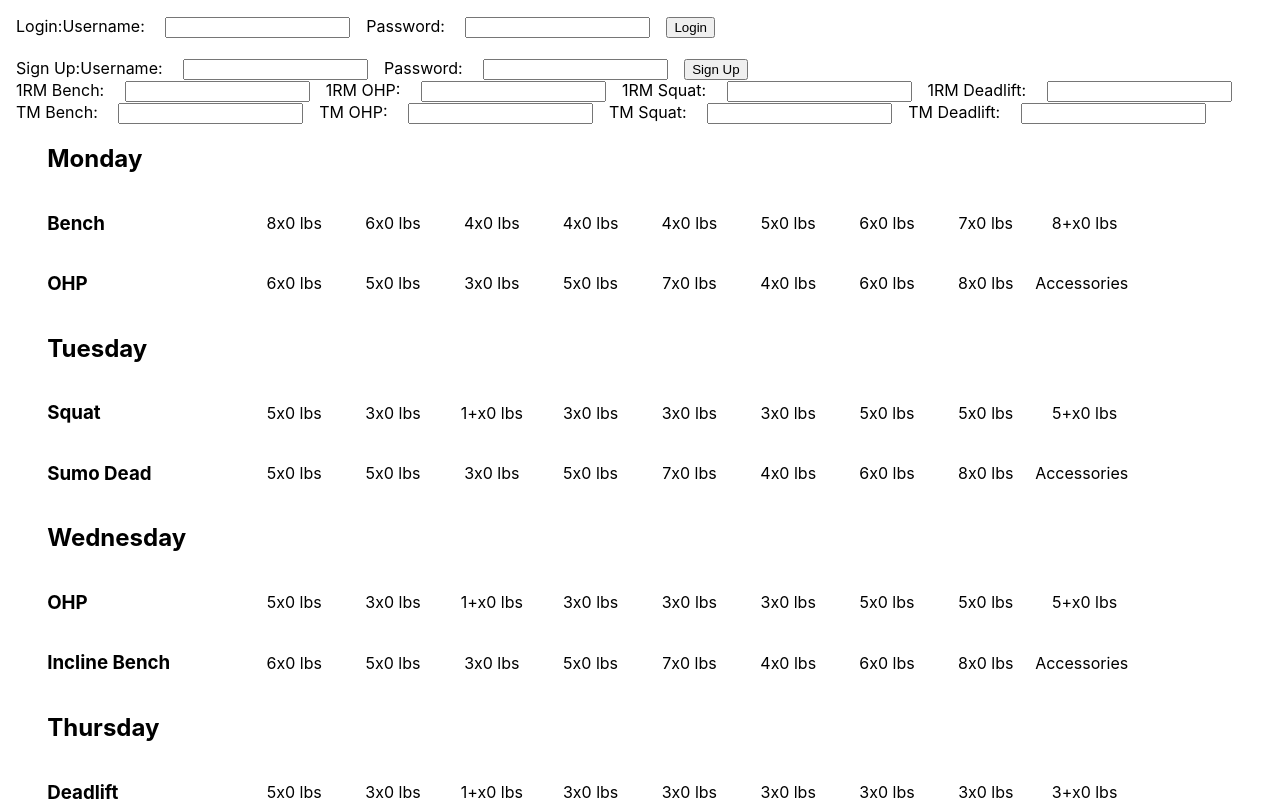
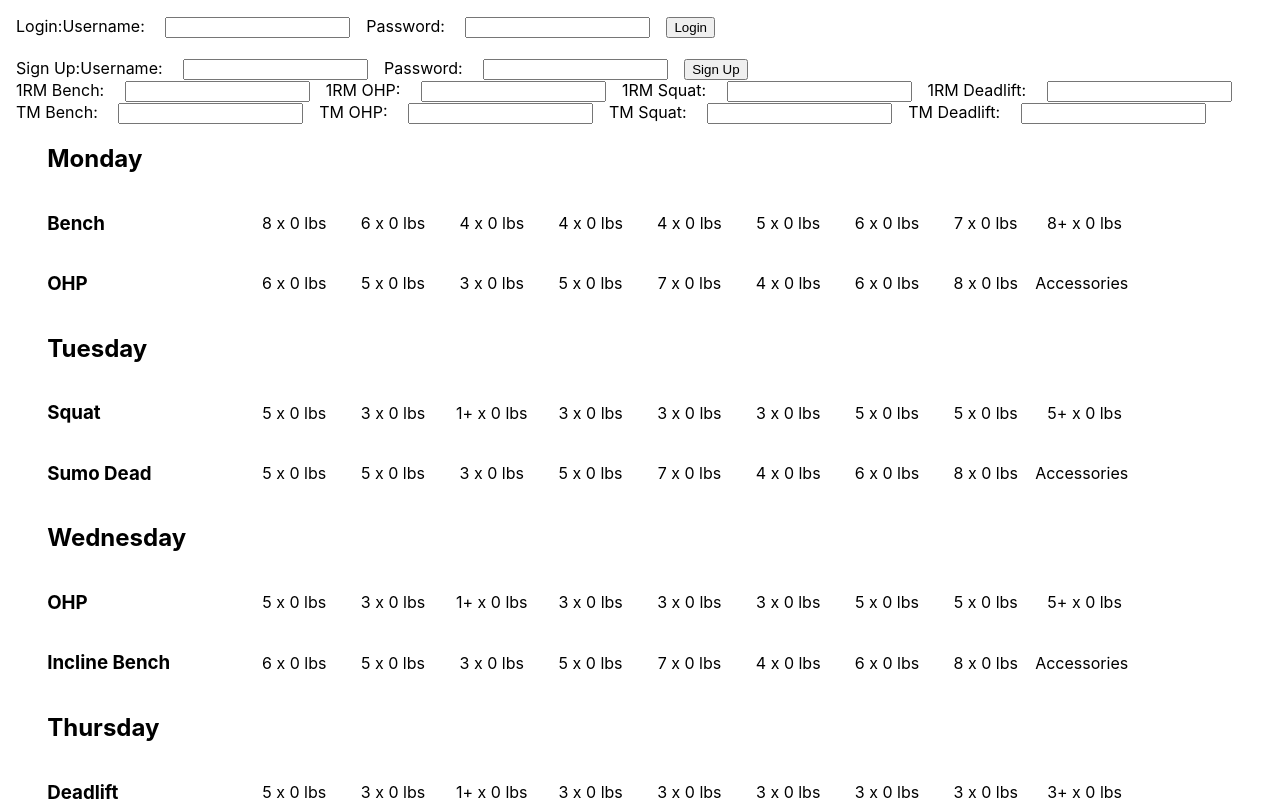
Before and after one commit to brianqian/nsuns-react, a React (Create React App) app in the folder client/: page / in a window 1280 px wide. Shown: the top 801 px of the page. Built offline with nearby package versions, Linux system fonts and the light colour scheme.

Commit message:
bcrypt login fixed, route names changed, created weightBox and accessory comp.

```diff
--- a/client/src/App.js
+++ b/client/src/App.js
@@ -24,8 +24,6 @@ class App extends Component {
   getUserInfo = userInfo => {
     console.log('now in app:', userInfo);
     this.setState({ userInfo });
-    // const { benchTM, ohpTM, deadliftTM, squatTM, id } = userObj;
-    // this.setState({ benchTM, ohpTM, deadliftTM, squatTM, userId: id });
   };
 
   logOut = () => {
@@ -33,11 +31,11 @@ class App extends Component {
   };
 
   changeUserWeights = (name, value) => {
+    // if (!value) value = 0;
     value = parseInt(value);
     const userInfo = this.state.userInfo;
     userInfo[name] = value;
     this.setState({ userInfo });
-    console.log(this.state.userInfo);
   };
 
   render() {
@@ -45,16 +43,12 @@ class App extends Component {
       <div className="App">
         <header>
           <LoginSignup
-            userId={this.state.userInfo.id}
+            userInfo={this.state.userInfo || null}
             getInfo={this.getUserInfo}
             logOut={this.logOut}
           />
         </header>
-        <MainPage
-          userId={this.state.userInfo.id}
-          userWeights={this.state.userInfo}
-          changeWeights={this.changeUserWeights}
-        />
+        <MainPage userWeights={this.state.userInfo} changeWeights={this.changeUserWeights} />
       </div>
     );
   }
--- /dev/null
+++ b/client/src/components/accessoryBox.js
@@ -0,0 +1,12 @@
+import React, { Component } from 'react';
+
+export default class accessoryBox extends Component {
+  render() {
+    return (
+      <div>
+        <p>Accessories</p>
+        {/* <p>Test</p> */}
+      </div>
+    );
+  }
+}
--- a/client/src/components/dailyLift.css
+++ b/client/src/components/dailyLift.css
@@ -24,14 +24,3 @@
   height: 100%;
   user-select: none;
 }
-
-.marked {
-  color: white;
-  background-color: #000;
-}
-
-/* @media only screen and (max-width: 600px) {
-  body {
-    background-color: lightblue;
-  }
-} */
--- a/client/src/components/dailyLift.js
+++ b/client/src/components/dailyLift.js
@@ -1,6 +1,7 @@
 import React, { Component } from 'react';
 import './dailyLift.css';
-import helper from '../utils/helper';
+import WeightBox from './weightBox';
+import AccessoryBox from './accessoryBox'
 
 class dailyLift extends Component {
   state = {
@@ -22,22 +23,22 @@ class dailyLift extends Component {
     const t2Workouts = [];
     for (let i = 0; i < t1Reps.length; i++) {
       t1Workouts.push(
-        <p
-          onClick={this.handleClick}
-          id={`box-${day}-${i}-t1`}
-          className={`workouts ${this.state[`box-${day}-${i}-t1`] ? 'marked' : ''}`}
-        >
-          {`${t1Reps[i]}x${helper.calcDailyLift(t1Weights[i], max1)} ${this.props.standard}`}
-        </p>
+        <WeightBox
+          reps={t1Reps[i]}
+          weights={t1Weights[i]}
+          max={max1}
+          standard={this.props.standard}
+        />
       );
     }
     for (let i = 0; i < t2Reps.length; i++) {
       t2Workouts.push(
-        <p
-          onClick={this.handleClick}
-          id={`box-${day}-${i}-t2`}
-          className={`workouts ${this.state[`box-${day}-${i}-t2`] ? 'marked' : ''}`}
-        >{`${t2Reps[i]}x${helper.calcDailyLift(t2Weights[i], max2)} ${this.props.standard}`}</p>
+        <WeightBox
+          reps={t2Reps[i]}
+          weights={t2Weights[i]}
+          max={max2}
+          standard={this.props.standard}
+        />
       );
     }
 
@@ -51,7 +52,7 @@ class dailyLift extends Component {
         <div className="daily-lift-t2">
           <h3 className="t2-title lift-title">{t2Lift}</h3>
           {t2Workouts}
-          <p>Accessories</p>
+          <AccessoryBox></AccessoryBox>
         </div>
       </div>
     );
--- a/client/src/components/loginSignup.js
+++ b/client/src/components/loginSignup.js
@@ -48,7 +48,7 @@ export default class login extends Component {
   render() {
     return (
       <div className="login-signup-container">
-        {!this.props.userId && (
+        {!this.props.userInfo.id && (
           <div className="login-container">
             <form action="">
               Login:
@@ -78,7 +78,7 @@ export default class login extends Component {
         )}
         {this.state.showStatus && <p>{this.state.statusMessage}</p>}
         <br />
-        {!this.props.userId && (
+        {!this.props.userInfo.id && (
           <div className="signup-container">
             <form action="">
               Sign Up:
@@ -107,7 +107,7 @@ export default class login extends Component {
           </div>
         )}
 
-        {this.props.userId && <button onClick={this.props.logOut}>Log Out</button>}
+        {this.props.userInfo.id && <button onClick={this.props.logOut}>Log Out</button>}
       </div>
     );
   }
--- /dev/null
+++ b/client/src/components/weightBox.css
@@ -0,0 +1,4 @@
+.selected {
+  color: white;
+  background-color: #000;
+}
--- /dev/null
+++ b/client/src/components/weightBox.js
@@ -0,0 +1,23 @@
+import React, { Component } from 'react';
+import { calcDailyLift } from '../utils/helper';
+import './weightBox.css';
+
+export default class weightBox extends Component {
+  state = {
+    selected: false,
+  };
+
+  handleClick = () => {
+    this.setState({ selected: this.state.selected ? false : true });
+  };
+
+  render() {
+    const { reps, weights, max, standard } = this.props;
+    const weight = calcDailyLift(weights, max);
+    return (
+      <p onClick={this.handleClick} className={`workouts ${this.state.selected ? 'selected' : ''}`}>
+        {reps} x {weight} {standard}
+      </p>
+    );
+  }
+}
--- a/client/src/components/weightEntry.js
+++ b/client/src/components/weightEntry.js
@@ -1,7 +1,7 @@
 import React, { Component } from 'react';
 import './weightEntry.css';
 import API from '../utils/api';
-import helper from '../utils/helper';
+import { trainMaxToRM, repMaxToTM } from '../utils/helper';
 
 export default class weightEntry extends Component {
   state = {
@@ -21,11 +21,11 @@ export default class weightEntry extends Component {
     this.props.changeWeights(name, value);
     if (e.target.id.includes('TM')) {
       name = name.split('TM')[0] + 'RM';
-      const newWeight = helper.trainMaxToRM(value);
+      const newWeight = trainMaxToRM(value);
       this.props.changeWeights(name, newWeight);
     } else if (e.target.id.includes('RM')) {
       name = name.split('RM')[0] + 'TM';
-      const newWeight = helper.repMaxToTM(value);
+      const newWeight = repMaxToTM(value);
       this.props.changeWeights(name, newWeight);
     }
   };
--- a/client/src/utils/helper.js
+++ b/client/src/utils/helper.js
@@ -1,16 +1,14 @@
-export default {
-  calcDailyLift: function(percentage, tm) {
+export const calcDailyLift = function(percentage, tm) {
   const repWeight = tm * percentage;
   return Math.round(repWeight / 5) * 5;
-  },
+};
 
-  repMaxToTM: function(rm) {
+export const repMaxToTM = function(rm) {
   const tMax = rm * 0.9;
   return Math.ceil(tMax / 5) * 5;
-  },
+};
 
-  trainMaxToRM: function(tm) {
+export const trainMaxToRM = function(tm) {
   const rMax = tm * 1.111111;
   return Math.ceil(rMax / 5) * 5;
-  },
 };
```
Also changed, not shown: 2 other files (tests, documents, lock files or other folders). Lines whose indentation alone changed are shown as unchanged.
